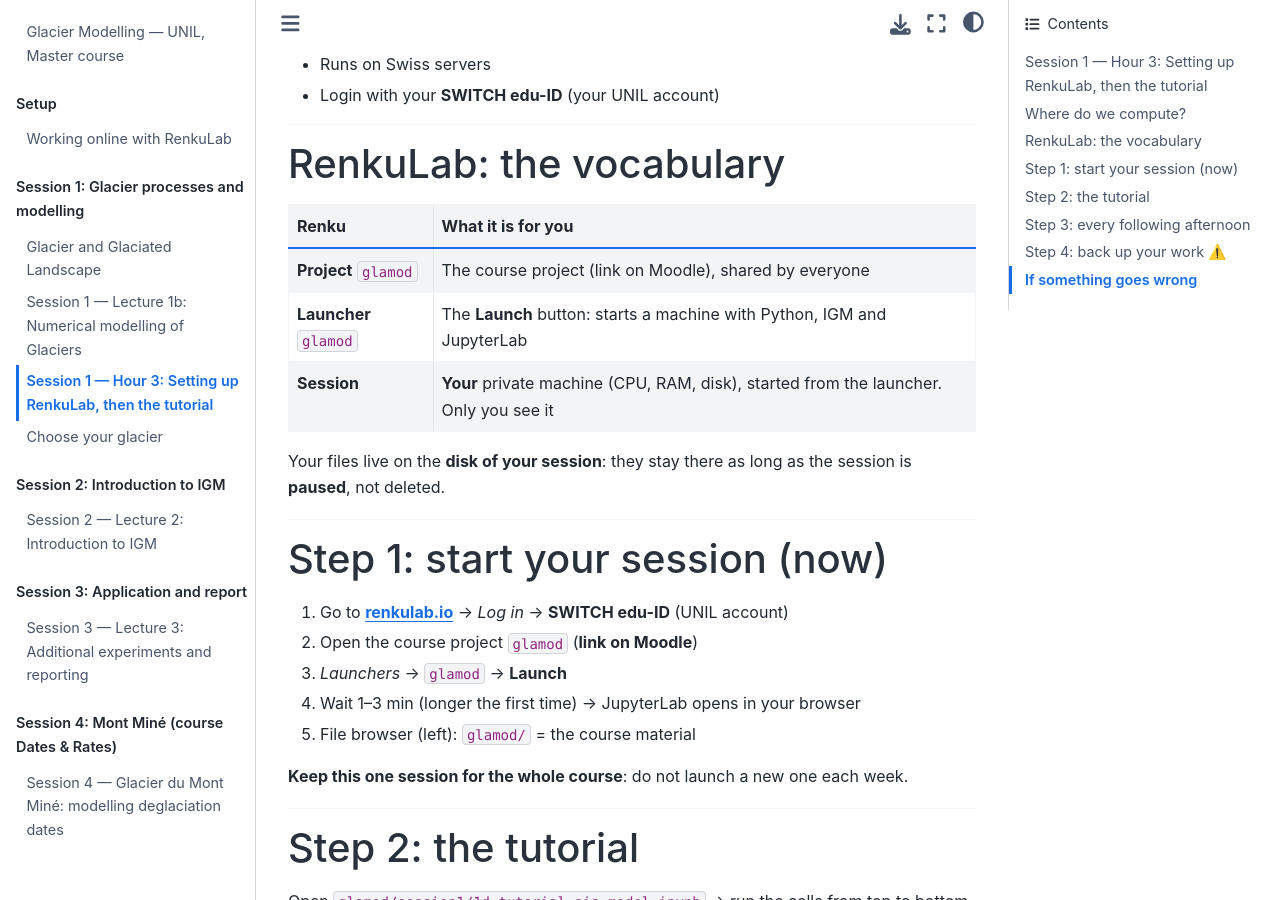
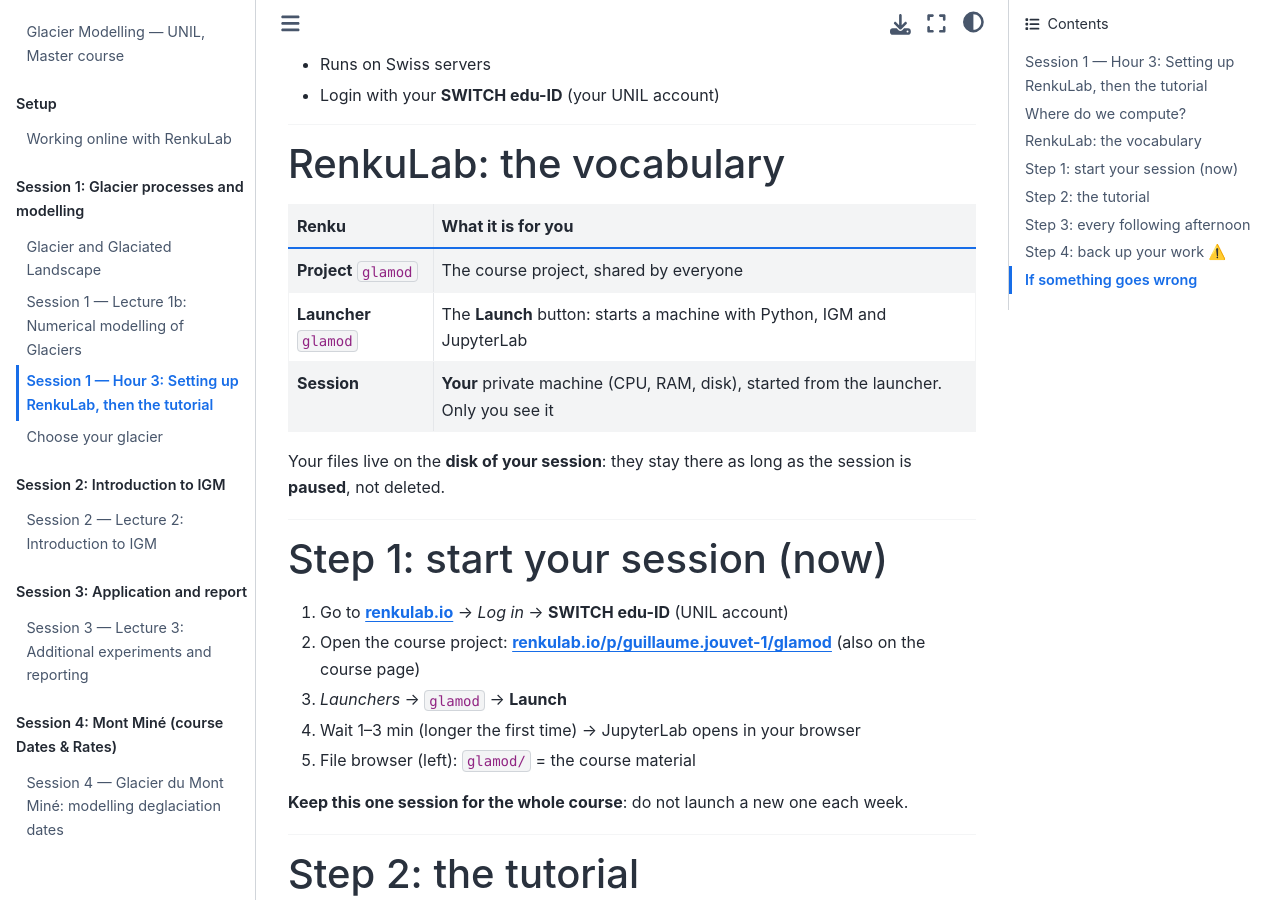
Before and after one commit to jouvetg/glamod, a Jupyter Book: the page built from session1/1c-setup-renku.md, in a window 1280 px wide and 900 px high, scrolled down 315 px. Built offline with Jupyter Book 1.0.4 settings and Sphinx 7.4.7 and the Sphinx Book theme 1.1.4, drawn with Linux system fonts in a browser that asks for light colours; pages that are not in the unit, such as notebooks, are missing from menus.

Commit message:
Renku project link on the course page instead of Moodle

```diff
--- a/session1/1c-setup-renku.md
+++ b/session1/1c-setup-renku.md
@@ -25,7 +25,7 @@
 
 | Renku | What it is for you |
 |---|---|
-| **Project** `glamod` | The course project (link on Moodle), shared by everyone |
+| **Project** `glamod` | The course project, shared by everyone |
 | **Launcher** `glamod` | The **Launch** button: starts a machine with Python, IGM and JupyterLab |
 | **Session** | **Your** private machine (CPU, RAM, disk), started from the launcher. Only you see it |
 
@@ -36,7 +36,7 @@
 # Step 1: start your session (now)
 
 1. Go to **renkulab.io** → *Log in* → **SWITCH edu-ID** (UNIL account)
-2. Open the course project `glamod` (**link on Moodle**)
+2. Open the course project: **[renkulab.io/p/guillaume.jouvet-1/glamod](https://renkulab.io/p/guillaume.jouvet-1/glamod)** (also on the course page)
 3. *Launchers* → `glamod` → **Launch**
 4. Wait 1–3 min (longer the first time) → JupyterLab opens in your browser
 5. File browser (left): `glamod/` = the course material
```
Also changed, not shown: infos.md (+1 -1 lines), setup/renku.md (+3 -3 lines).
